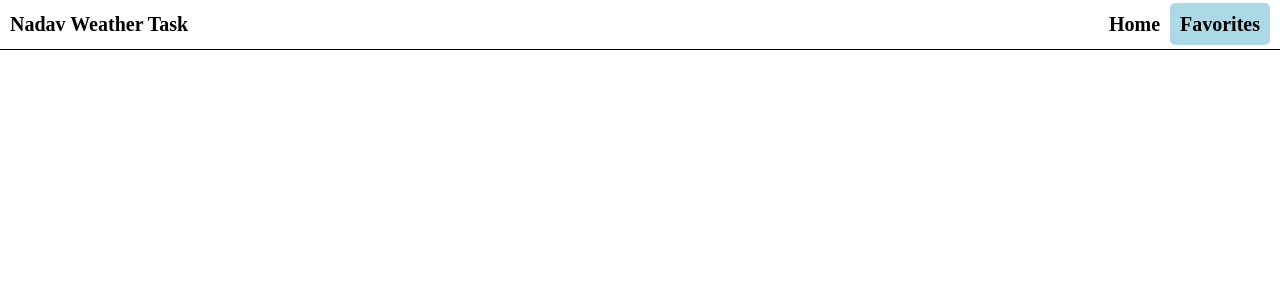
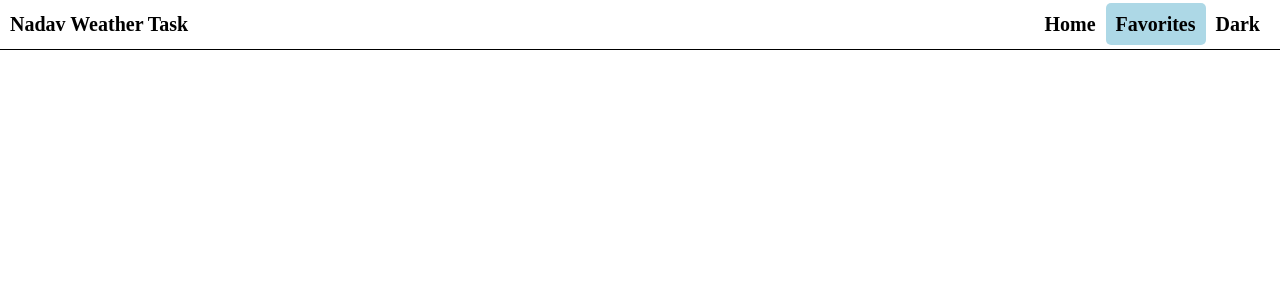
Before and after one commit to snadav12/Nadav-Shalti-15-05-2022, a React (Create React App) app: page /favorites in a window 1280 px wide. Shown: the top 300 px of the page. Built offline with nearby package versions, Linux system fonts and the light colour scheme.

Commit message:
dark mode

```diff
--- a/src/cmps/navBar.jsx
+++ b/src/cmps/navBar.jsx
@@ -1,12 +1,20 @@
+import { useState } from "react";
 import { NavLink } from "react-router-dom";
 
 export default function NavBar() {
+    const [dark, setDark] = useState(false);
+    const switchMode = (ev) => {
+        ev.preventDefault();
+        setDark(!dark);
+        document.body.classList.toggle("darkMode");
+    }
     return (
         <div className="navBar">
             <h1 className="title">Nadav Weather Task</h1>
             <div className="links">
                 <NavLink to="/">Home</NavLink>
                 <NavLink to="/favorites">Favorites</NavLink>
+                <button onClick={switchMode}>{dark ? "Light" : "Dark"}</button>
             </div>
         </div>
     );
--- a/src/pages/weather.jsx
+++ b/src/pages/weather.jsx
@@ -135,7 +135,7 @@ export default function Weather() {
         <div className="weather">
             <form onSubmit={searchCity}>
                 <input
-                    type="search"
+                    type="Search"
                     placeholder="search"
                     title="Please Enter Valid City Name"
                     pattern="[a-zA-Z]+"
--- a/src/styles/basics/base.scss
+++ b/src/styles/basics/base.scss
@@ -14,3 +14,8 @@ button {
 a {
     text-decoration: none;
 }
+
+.darkMode {
+    color: white;
+    background-color: rgb(22, 21, 21);
+}
--- a/src/styles/cmps/navBar.scss
+++ b/src/styles/cmps/navBar.scss
@@ -5,7 +5,7 @@
     height: 50px;
     padding: 10px;
     margin-bottom: 10px;
-    border-bottom: 1px solid black;
+    border-bottom: 1px solid;
     font-size: 20px;
     font-weight: 600;
     .title {
@@ -13,11 +13,20 @@
         font-size: inherit;
     }
     a {
-        color: black;
+        color: inherit;
         padding: 10px;
         &.active {
             background-color: lightblue;
             border-radius: 5px;
         }
     }
+    button {
+        font-size: inherit;
+        font: inherit;
+        font-weight: 600;
+        padding: 10px;
+        border: none;
+        color: inherit;
+        background-color: inherit;
+    }
 }
--- a/src/styles/pages/favorites.scss
+++ b/src/styles/pages/favorites.scss
@@ -10,7 +10,7 @@
         width: 20%;
         height: 100px;
         text-align: center;
-        border: 1px solid black;
+        border: 1px solid;
         padding: 10px;
         p {
             margin-bottom: 5px;
--- a/src/styles/pages/weather.scss
+++ b/src/styles/pages/weather.scss
@@ -2,6 +2,7 @@
     text-align: center;
     button {
         border: none;
+        color: inherit;
         background-color: lightseagreen;
         border-radius: 10px;
         padding: 5px;
@@ -17,7 +18,7 @@
             width: 35%;
             height: inherit;
             border-radius: 10px;
-            border: 1px solid black;
+            border: 1px solid;
         }
         button {
             margin-inline-start: 5px;
@@ -35,6 +36,7 @@
     }
     .city {
         display: flex;
+        color: inherit;
         gap: 5px;
         width: 90%;
         padding: 10px;
@@ -55,7 +57,7 @@
         margin: 0 auto;
         gap: 10px;
         .day {
-            border: 1px solid black;
+            border: 1px solid;
             width: 220px;
             height: 100px;
             padding: 10px;
```
